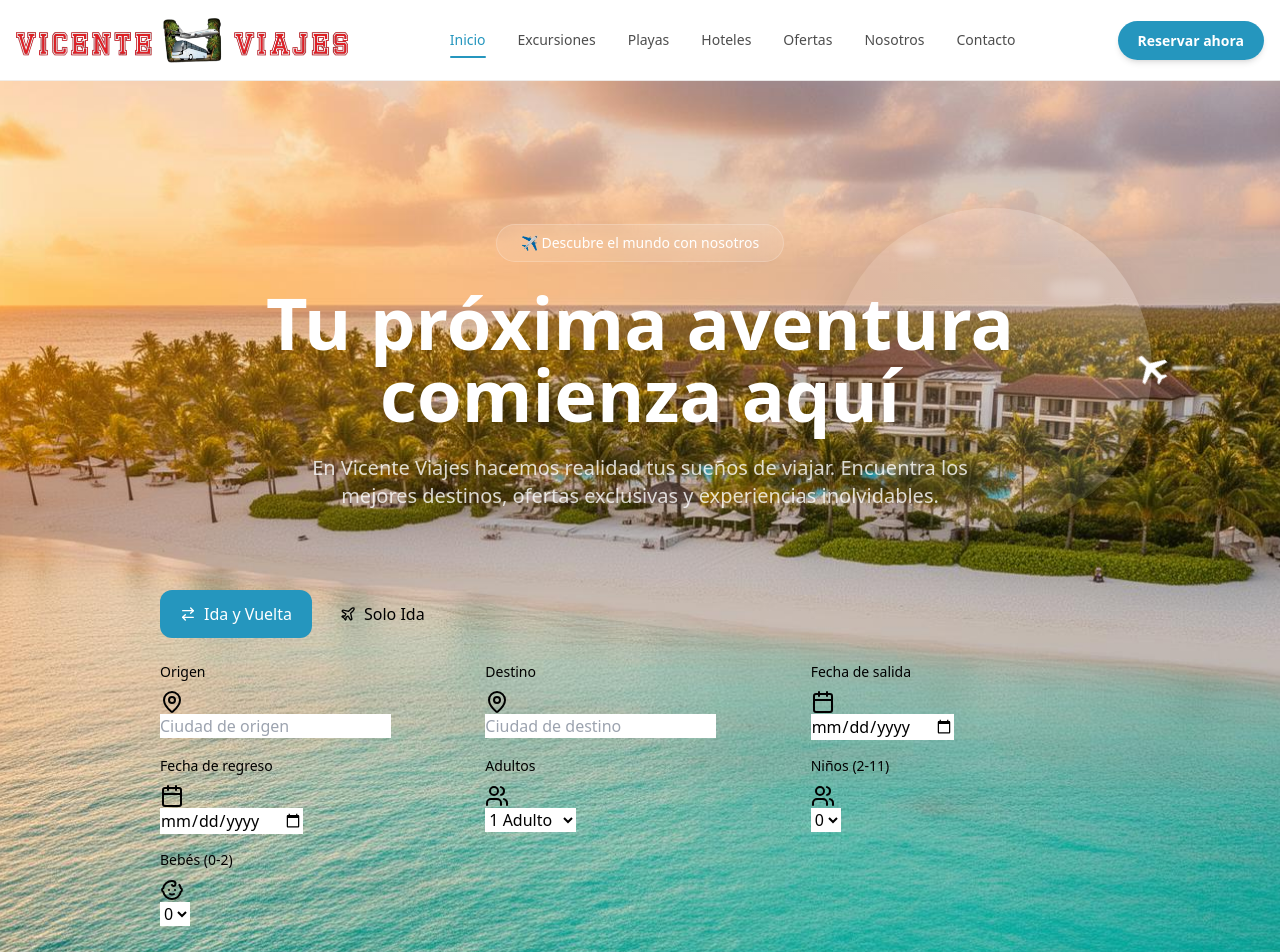
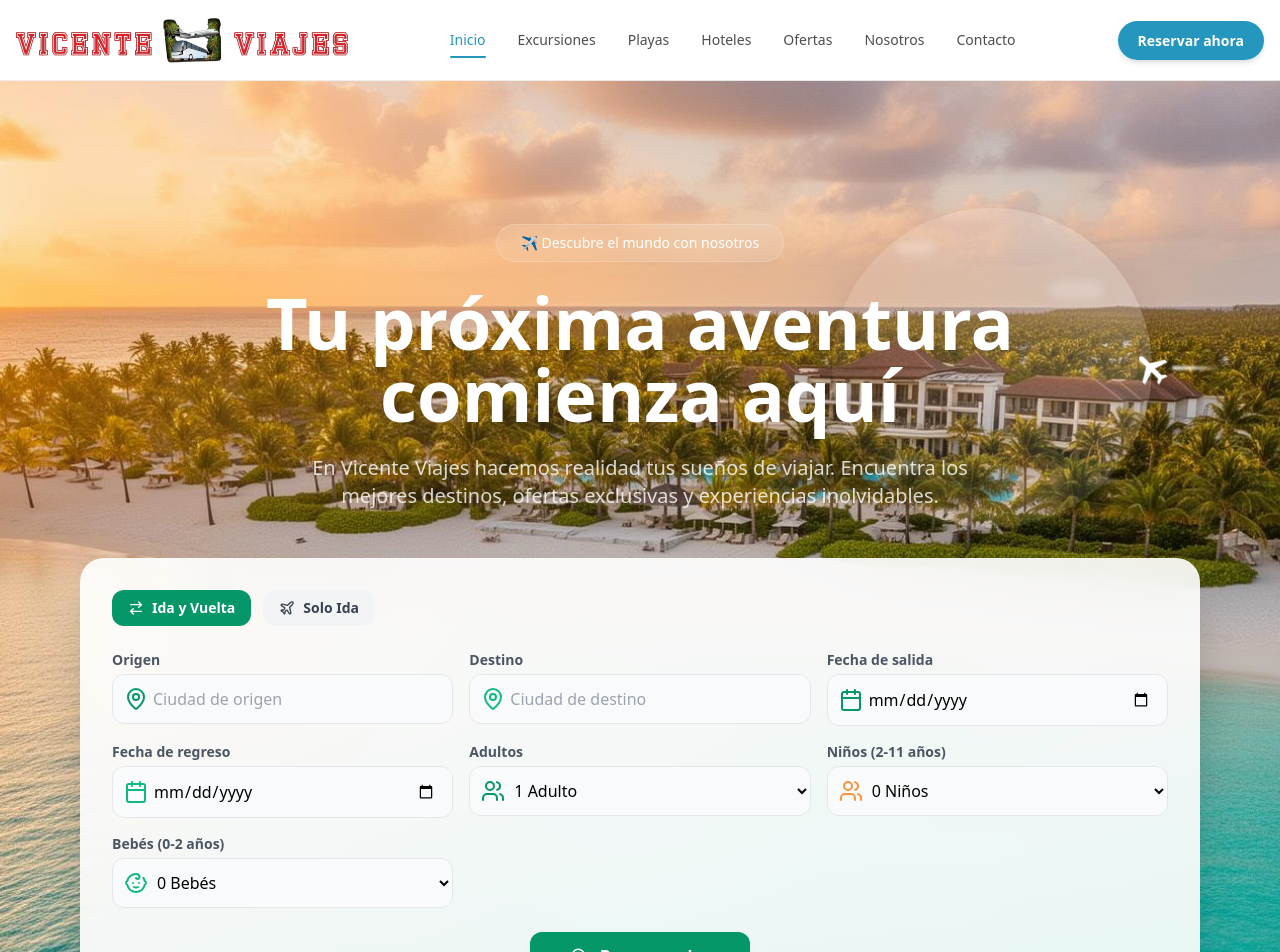
Before and after one commit to WeltCode/vicente-viajes, a React (Vite) app in the folder frontend/: page / in a window 1280 px wide. Shown: the top 952 px of the page. Built offline with nearby package versions, Linux system fonts and the light colour scheme.

Commit message:
finalizado navbar, hero y buscador

```diff
--- a/frontend/package.json
+++ b/frontend/package.json
@@ -14,10 +14,11 @@
     "vite": "^7.2.4"
   },
   "dependencies": {
-    "framer-motion": "^12.28.1",
+    "framer-motion": "^12.29.0",
     "lucide-react": "^0.562.0",
     "react": "^19.2.3",
     "react-dom": "^19.2.3",
-    "react-router-dom": "^7.12.0"
+    "react-router-dom": "^7.12.0",
+    "tailwindcss-animate": "^1.0.7"
   }
 }
--- a/frontend/src/components/FlightSearch.jsx
+++ b/frontend/src/components/FlightSearch.jsx
@@ -24,103 +24,77 @@ const FlightSearch = () => {
     babies: "0",
   });
 
-  const handleInputChange = (field, value) => {
-    setFormData((prev) => ({ ...prev, [field]: value }));
+  const handleChange = (field, value) => {
+    setFormData({ ...formData, [field]: value });
   };
 
   const handleSearch = () => {
-    console.log("Searching flights:", { tripType, ...formData });
-    // Aquí conectaremos la API de vuelos
+    console.log("Buscar vuelos:", { tripType, ...formData });
   };
 
   return (
     <motion.div
       initial={{ opacity: 0, y: 30 }}
       animate={{ opacity: 1, y: 0 }}
-      transition={{ duration: 0.6, delay: 0.3 }}
-      className="w-full max-w-5xl mx-auto"
+      transition={{ duration: 0.6 }}
+      className="w-full max-w-6xl mx-auto px-4"
     >
-      <div className="glass rounded-3xl p-6 md:p-8 shadow-elevated">
-        {/* Trip Type Selector */}
-        <div className="flex flex-wrap gap-2 mb-6">
+      <div className="bg-white/90 backdrop-blur-xl rounded-3xl p-6 md:p-8 shadow-2xl">
+        {/* Tabs */}
+        <div className="flex gap-3 mb-6">
           <button
             onClick={() => setTripType("round-trip")}
-            className={`flex items-center gap-2 px-5 py-3 rounded-xl font-medium transition-all ${
+            className={`flex items-center gap-2 px-4 py-2 rounded-xl text-sm font-semibold transition ${
               tripType === "round-trip"
-                ? "bg-primary text-white shadow-soft"
-                : "bg-muted hover:bg-muted/80"
+                ? "bg-emerald-600 text-white"
+                : "bg-gray-100 text-gray-700"
             }`}
           >
-            <ArrowRightLeft className="w-4 h-4" />
+            <ArrowRightLeft size={16} />
             Ida y Vuelta
           </button>
 
           <button
             onClick={() => setTripType("one-way")}
-            className={`flex items-center gap-2 px-5 py-3 rounded-xl font-medium transition-all ${
+            className={`flex items-center gap-2 px-4 py-2 rounded-xl text-sm font-semibold transition ${
               tripType === "one-way"
-                ? "bg-primary text-white shadow-soft"
-                : "bg-muted hover:bg-muted/80"
+                ? "bg-emerald-600 text-white"
+                : "bg-gray-100 text-gray-700"
             }`}
           >
-            <Plane className="w-4 h-4" />
+            <Plane size={16} />
             Solo Ida
           </button>
         </div>
 
-        {/* Fields */}
-        <div className="grid grid-cols-1 md:grid-cols-2 lg:grid-cols-3 gap-4">
+        {/* Form */}
+        <div className="grid grid-cols-1 md:grid-cols-3 gap-4">
           {/* Origen */}
-          <div>
-            <label className="text-sm font-medium mb-2 block">Origen</label>
-            <div className="relative">
-              <MapPin className="icon-input" />
-              <input
-                type="text"
+          <Input
+            label="Origen"
+            icon={<MapPin />}
             placeholder="Ciudad de origen"
             value={formData.origin}
-                onChange={(e) =>
-                  handleInputChange("origin", e.target.value)
-                }
-                className="search-input"
+            onChange={(e) => handleChange("origin", e.target.value)}
           />
-            </div>
-          </div>
 
           {/* Destino */}
-          <div>
-            <label className="text-sm font-medium mb-2 block">Destino</label>
-            <div className="relative">
-              <MapPin className="icon-input text-coral" />
-              <input
-                type="text"
+          <Input
+            label="Destino"
+            icon={<MapPin className="text-emerald-500" />}
             placeholder="Ciudad de destino"
             value={formData.destination}
-                onChange={(e) =>
-                  handleInputChange("destination", e.target.value)
-                }
-                className="search-input"
+            onChange={(e) => handleChange("destination", e.target.value)}
           />
-            </div>
-          </div>
 
           {/* Fecha salida */}
-          <div>
-            <label className="text-sm font-medium mb-2 block">
-              Fecha de salida
-            </label>
-            <div className="relative">
-              <Calendar className="icon-input" />
-              <input
+          <Input
+            label="Fecha de salida"
+            icon={<Calendar />}
             type="date"
             value={formData.departureDate}
-                onChange={(e) =>
-                  handleInputChange("departureDate", e.target.value)
-                }
-                className="search-input"
+            onChange={(e) => handleChange("departureDate", e.target.value)}
           />
-            </div>
-          </div>
 
           {/* Fecha regreso */}
           <AnimatePresence>
@@ -130,103 +104,61 @@ const FlightSearch = () => {
                 animate={{ opacity: 1, scale: 1 }}
                 exit={{ opacity: 0, scale: 0.95 }}
               >
-                <label className="text-sm font-medium mb-2 block">
-                  Fecha de regreso
-                </label>
-                <div className="relative">
-                  <Calendar className="icon-input text-coral" />
-                  <input
+                <Input
+                  label="Fecha de regreso"
+                  icon={<Calendar className="text-emerald-500" />}
                   type="date"
                   value={formData.returnDate}
                   onChange={(e) =>
-                      handleInputChange("returnDate", e.target.value)
+                    handleChange("returnDate", e.target.value)
                   }
-                    className="search-input"
                 />
-                </div>
               </motion.div>
             )}
           </AnimatePresence>
 
           {/* Adultos */}
-          <div>
-            <label className="text-sm font-medium mb-2 block">Adultos</label>
-            <div className="relative">
-              <Users className="icon-input" />
-              <select
+          <Select
+            label="Adultos"
+            icon={<Users />}
             value={formData.adults}
-                onChange={(e) =>
-                  handleInputChange("adults", e.target.value)
-                }
-                className="search-input bg-white"
-              >
-                {[1, 2, 3, 4, 5, 6, 7, 8].map((n) => (
-                  <option key={n} value={n}>
-                    {n} {n === 1 ? "Adulto" : "Adultos"}
-                  </option>
-                ))}
-              </select>
-            </div>
+            onChange={(e) => handleChange("adults", e.target.value)}
+            options={[1, 2, 3, 4, 5, 6, 7, 8]}
+            suffix="Adulto"
+          />
+
+          {/* Niños */}
+          <Select
+            label="Niños (2-11 años)"
+            icon={<Users className="text-orange-400" />}
+            value={formData.children}
+            onChange={(e) => handleChange("children", e.target.value)}
+            options={[0, 1, 2, 3, 4, 5, 6]}
+            suffix="Niño"
+          />
+
+          {/* Bebés */}
+          <Select
+            label="Bebés (0-2 años)"
+            icon={<Baby className="text-emerald-500" />}
+            value={formData.babies}
+            onChange={(e) => handleChange("babies", e.target.value)}
+            options={[0, 1, 2, 3, 4]}
+            suffix="Bebé"
+          />
         </div>
 
-          {/* Niños */}
-          <div>
-            <label className="text-sm font-medium mb-2 block">
-              Niños (2-11)
-            </label>
-            <div className="relative">
-              <Users className="icon-input text-sunset" />
-              <select
-                value={formData.children}
-                onChange={(e) =>
-                  handleInputChange("children", e.target.value)
-                }
-                className="search-input bg-white"
-              >
-                {[0, 1, 2, 3, 4, 5, 6].map((n) => (
-                  <option key={n} value={n}>
-                    {n}
-                  </option>
-                ))}
-              </select>
-            </div>
-          </div>
-
-          {/* Bebés */}
-          <div>
-            <label className="text-sm font-medium mb-2 block">
-              Bebés (0-2)
-            </label>
-            <div className="relative">
-              <Baby className="icon-input text-coral" />
-              <select
-                value={formData.babies}
-                onChange={(e) =>
-                  handleInputChange("babies", e.target.value)
-                }
-                className="search-input bg-white"
-              >
-                {[0, 1, 2, 3, 4].map((n) => (
-                  <option key={n} value={n}>
-                    {n}
-                  </option>
-                ))}
-              </select>
-            </div>
-          </div>
-        </div>
-
-        {/* Search Button */}
+        {/* Button */}
         <motion.div
+          whileHover={{ scale: 1.05 }}
+          whileTap={{ scale: 0.95 }}
           className="mt-6 flex justify-center"
-          whileHover={{ scale: 1.02 }}
-          whileTap={{ scale: 0.98 }}
         >
           <button
             onClick={handleSearch}
-            className="btn-hero w-full md:w-auto min-w-[250px] flex items-center justify-center gap-3"
+            className="flex items-center gap-3 bg-emerald-600 hover:bg-emerald-700 text-white px-10 py-3 rounded-xl font-semibold shadow-lg"
           >
-            <Search className="w-5 h-5" />
+            <Search size={18} />
             Buscar vuelos
           </button>
         </motion.div>
@@ -235,4 +167,46 @@ const FlightSearch = () => {
   );
 };
 
+/* ---------- Reusable Components ---------- */
+
+const Input = ({ label, icon, ...props }) => (
+  <div>
+    <label className="block text-sm font-semibold text-gray-600 mb-1">
+      {label}
+    </label>
+    <div className="relative">
+      <span className="absolute left-3 top-1/2 -translate-y-1/2 text-emerald-600">
+        {icon}
+      </span>
+      <input
+        {...props}
+        className="w-full pl-10 pr-4 py-3 rounded-xl border border-gray-200 bg-gray-50 focus:ring-2 focus:ring-emerald-500 outline-none"
+      />
+    </div>
+  </div>
+);
+
+const Select = ({ label, icon, options, suffix, ...props }) => (
+  <div>
+    <label className="block text-sm font-semibold text-gray-600 mb-1">
+      {label}
+    </label>
+    <div className="relative">
+      <span className="absolute left-3 top-1/2 -translate-y-1/2 text-emerald-600">
+        {icon}
+      </span>
+      <select
+        {...props}
+        className="w-full pl-10 pr-4 py-3 rounded-xl border border-gray-200 bg-gray-50 focus:ring-2 focus:ring-emerald-500 outline-none"
+      >
+        {options.map((n) => (
+          <option key={n} value={n}>
+            {n} {suffix}{n !== 1 ? "s" : ""}
+          </option>
+        ))}
+      </select>
+    </div>
+  </div>
+);
+
 export default FlightSearch;
```
Also changed, not shown: 1 other file (tests, documents, lock files or other folders). Lines whose indentation alone changed are shown as unchanged.
